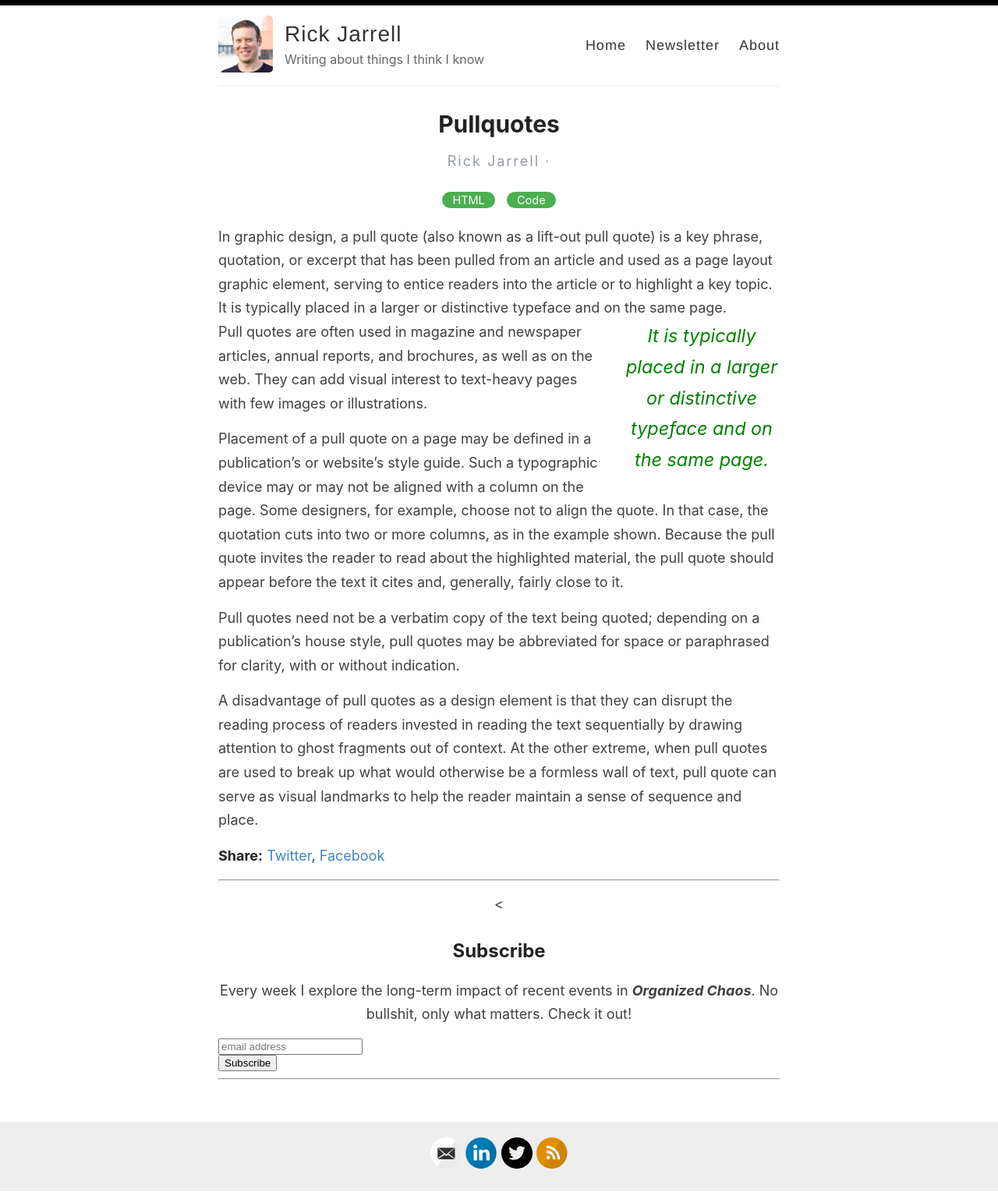
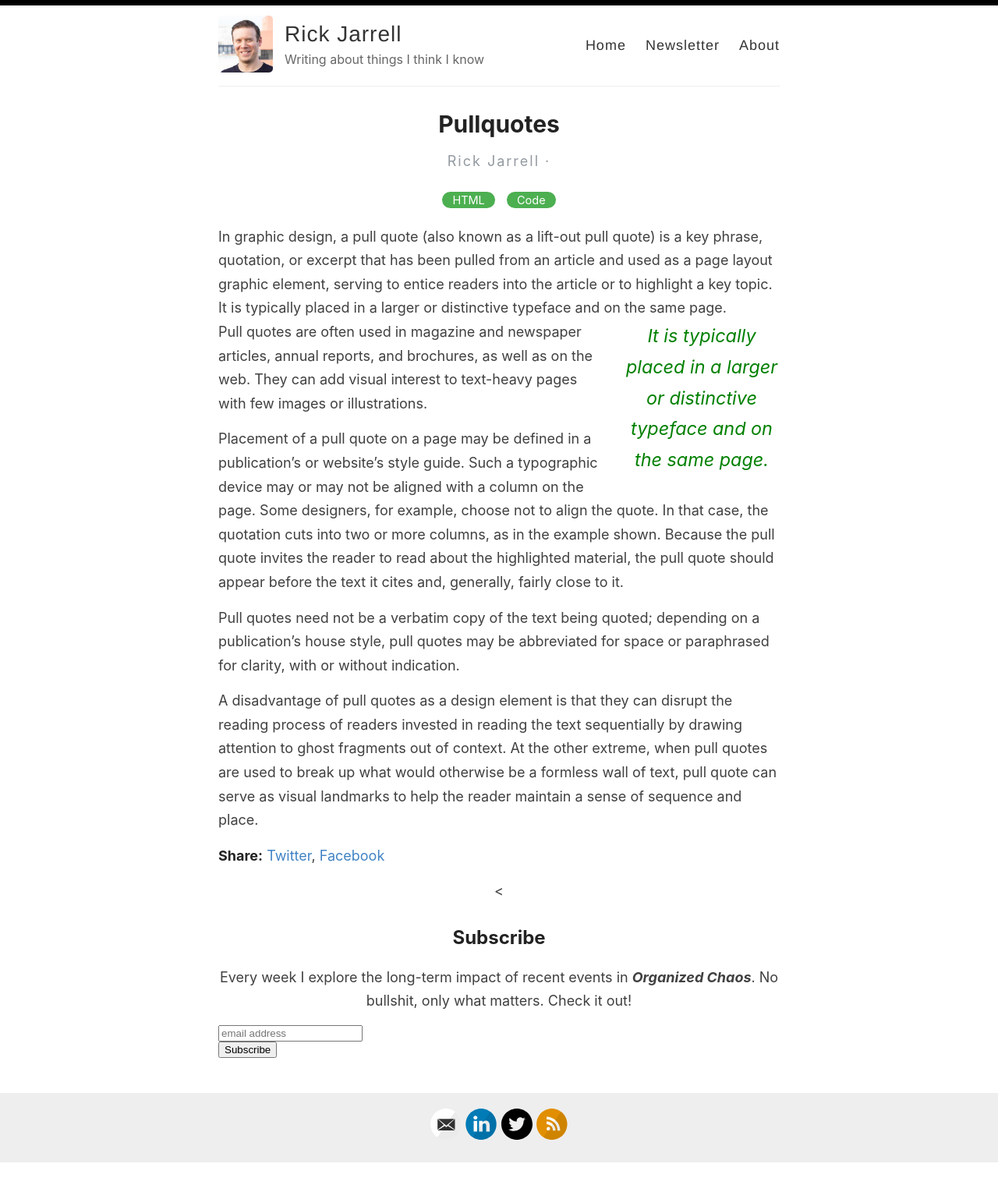
Before and after one commit to rickjarrell/backupblog, a Jekyll site: the page built from 2018-12-11-pullquotes.md, in a window 1280 px wide. Shown: the whole page at 78% size. Built offline with Jekyll 4.4.1, drawn with Linux system fonts in a browser that asks for light colours; comment, search, counter and statistics services are not loaded; after the commit the page ends 1492 px from its top, so only the background shows below that.

Commit message:
line removal

```diff
--- a/_layouts/page.html
+++ b/_layouts/page.html
@@ -10,7 +10,6 @@ layout: default
     {{ content }}
   </div>
 </article>
-<br>
 <p align = center>Every week I explore the long-term impact of recent events in <b><i>Organized Chaos</i></b>. No bullshit, only what matters. Check it out!</p>
 <!-- Begin Mailchimp Signup Form -->
 <link href="//cdn-images.mailchimp.com/embedcode/horizontal-slim-10_7.css" rel="stylesheet" type="text/css">
@@ -31,4 +30,3 @@ layout: default
 </form>
 </div>
 <!--End mc_embed_signup-->
-<hr>
--- a/_layouts/post.html
+++ b/_layouts/post.html
@@ -37,7 +37,6 @@ layout: default
 
   {% include disqus.html %}
 </article>
-<hr>
 <p align = "center"><<h2>Subscribe</h2>
   <p align = center>Every week I explore the long-term impact of recent events in <b><i>Organized Chaos</i></b>. No bullshit, only what matters. Check it out!</p>
   <!-- Begin Mailchimp Signup Form -->
@@ -59,4 +58,3 @@ layout: default
   </form>
   </div>
   <!--End mc_embed_signup-->
-  <hr>
```
